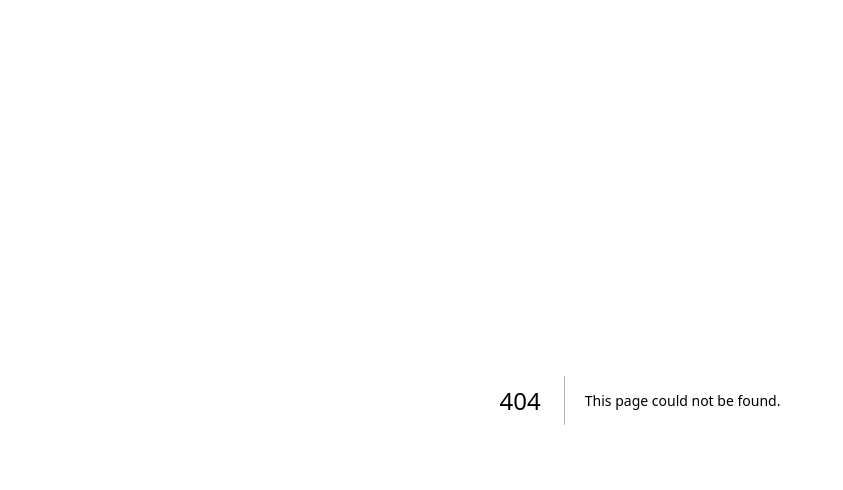
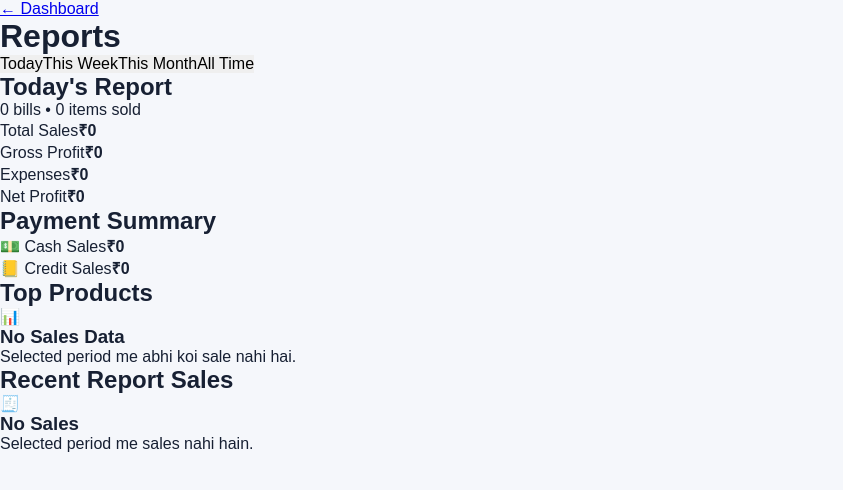
Before and after one commit to sameerkhan86926-a11y/hisabpro, a Next.js app: page /hisabpro/reports in a window 1280 px wide. Before the commit this address had no page. Shown: the top 490 px of the page, without its empty margins (0-843 px from the left). Built offline with nearby package versions, Linux system fonts and the light colour scheme.

Commit message:
Create page.tsx

```diff
--- /dev/null
+++ b/app/reports/page.tsx
@@ -0,0 +1,361 @@
+"use client";
+
+import { useEffect, useMemo, useState } from "react";
+
+type Sale = {
+  id: number;
+  product: string;
+  price: number;
+  purchasePrice: number;
+  quantity: number;
+  discount: number;
+  total: number;
+  date: string;
+  paymentType?: "cash" | "credit";
+};
+
+type Expense = {
+  id: number;
+  title: string;
+  category: string;
+  amount: number;
+  note: string;
+  date: string;
+};
+
+type ProductReport = {
+  name: string;
+  quantity: number;
+  sales: number;
+  profit: number;
+};
+
+type Period = "today" | "week" | "month" | "all";
+
+export default function ReportsPage() {
+  const [sales, setSales] = useState<Sale[]>([]);
+  const [expenses, setExpenses] = useState<Expense[]>([]);
+  const [period, setPeriod] = useState<Period>("today");
+
+  useEffect(() => {
+    const savedSales = JSON.parse(
+      localStorage.getItem("hisabpro_sales") || "[]"
+    );
+
+    const savedExpenses = JSON.parse(
+      localStorage.getItem("hisabpro_expenses") || "[]"
+    );
+
+    setSales(savedSales);
+    setExpenses(savedExpenses);
+  }, []);
+
+  function isInPeriod(dateString: string) {
+    if (period === "all") return true;
+
+    const date = new Date(dateString);
+    const now = new Date();
+
+    if (period === "today") {
+      return (
+        date.getDate() === now.getDate() &&
+        date.getMonth() === now.getMonth() &&
+        date.getFullYear() === now.getFullYear()
+      );
+    }
+
+    if (period === "week") {
+      const start = new Date(now);
+      start.setHours(0, 0, 0, 0);
+
+      const day = start.getDay();
+      const difference = day === 0 ? 6 : day - 1;
+
+      start.setDate(start.getDate() - difference);
+
+      return date >= start && date <= now;
+    }
+
+    if (period === "month") {
+      return (
+        date.getMonth() === now.getMonth() &&
+        date.getFullYear() === now.getFullYear()
+      );
+    }
+
+    return true;
+  }
+
+  const filteredSales = useMemo(
+    () => sales.filter((sale) => isInPeriod(sale.date)),
+    [sales, period]
+  );
+
+  const filteredExpenses = useMemo(
+    () => expenses.filter((expense) => isInPeriod(expense.date)),
+    [expenses, period]
+  );
+
+  const totalSales = filteredSales.reduce(
+    (sum, sale) => sum + sale.total,
+    0
+  );
+
+  const totalItems = filteredSales.reduce(
+    (sum, sale) => sum + sale.quantity,
+    0
+  );
+
+  const grossProfit = filteredSales.reduce(
+    (sum, sale) =>
+      sum +
+      (sale.price - sale.purchasePrice) * sale.quantity -
+      sale.discount,
+    0
+  );
+
+  const totalExpenses = filteredExpenses.reduce(
+    (sum, expense) => sum + expense.amount,
+    0
+  );
+
+  const netProfit = grossProfit - totalExpenses;
+
+  const cashSales = filteredSales
+    .filter((sale) => sale.paymentType !== "credit")
+    .reduce((sum, sale) => sum + sale.total, 0);
+
+  const creditSales = filteredSales
+    .filter((sale) => sale.paymentType === "credit")
+    .reduce((sum, sale) => sum + sale.total, 0);
+
+  const topProducts = useMemo(() => {
+    const map: Record<string, ProductReport> = {};
+
+    filteredSales.forEach((sale) => {
+      if (!map[sale.product]) {
+        map[sale.product] = {
+          name: sale.product,
+          quantity: 0,
+          sales: 0,
+          profit: 0,
+        };
+      }
+
+      map[sale.product].quantity += sale.quantity;
+      map[sale.product].sales += sale.total;
+
+      map[sale.product].profit +=
+        (sale.price - sale.purchasePrice) *
+          sale.quantity -
+        sale.discount;
+    });
+
+    return Object.values(map)
+      .sort((a, b) => b.sales - a.sales)
+      .slice(0, 10);
+  }, [filteredSales]);
+
+  const periodTitle =
+    period === "today"
+      ? "Today's Report"
+      : period === "week"
+      ? "This Week's Report"
+      : period === "month"
+      ? "This Month's Report"
+      : "All Time Report";
+
+  return (
+    <main className="reports-page">
+      <header className="reports-header">
+        <a href="/hisabpro/">← Dashboard</a>
+        <h1>Reports</h1>
+        <span></span>
+      </header>
+
+      <section className="report-period">
+        <button
+          className={period === "today" ? "active" : ""}
+          onClick={() => setPeriod("today")}
+        >
+          Today
+        </button>
+
+        <button
+          className={period === "week" ? "active" : ""}
+          onClick={() => setPeriod("week")}
+        >
+          This Week
+        </button>
+
+        <button
+          className={period === "month" ? "active" : ""}
+          onClick={() => setPeriod("month")}
+        >
+          This Month
+        </button>
+
+        <button
+          className={period === "all" ? "active" : ""}
+          onClick={() => setPeriod("all")}
+        >
+          All Time
+        </button>
+      </section>
+
+      <section className="report-title">
+        <h2>{periodTitle}</h2>
+        <p>
+          {filteredSales.length} bills • {totalItems} items sold
+        </p>
+      </section>
+
+      <section className="report-stats">
+        <div className="report-card">
+          <span>Total Sales</span>
+          <strong>
+            ₹{totalSales.toLocaleString("en-IN")}
+          </strong>
+        </div>
+
+        <div className="report-card">
+          <span>Gross Profit</span>
+          <strong>
+            ₹{grossProfit.toLocaleString("en-IN")}
+          </strong>
+        </div>
+
+        <div className="report-card expense">
+          <span>Expenses</span>
+          <strong>
+            ₹{totalExpenses.toLocaleString("en-IN")}
+          </strong>
+        </div>
+
+        <div className="report-card profit">
+          <span>Net Profit</span>
+          <strong>
+            ₹{netProfit.toLocaleString("en-IN")}
+          </strong>
+        </div>
+      </section>
+
+      <section className="report-section">
+        <h2>Payment Summary</h2>
+
+        <div className="payment-summary">
+          <div>
+            <span>💵 Cash Sales</span>
+            <strong>
+              ₹{cashSales.toLocaleString("en-IN")}
+            </strong>
+          </div>
+
+          <div>
+            <span>📒 Credit Sales</span>
+            <strong>
+              ₹{creditSales.toLocaleString("en-IN")}
+            </strong>
+          </div>
+        </div>
+      </section>
+
+      <section className="report-section">
+        <h2>Top Products</h2>
+
+        {topProducts.length === 0 ? (
+          <div className="report-empty">
+            <div>📊</div>
+            <h3>No Sales Data</h3>
+            <p>
+              Selected period me abhi koi sale nahi hai.
+            </p>
+          </div>
+        ) : (
+          <div className="top-products">
+            {topProducts.map((product, index) => (
+              <div
+                className="top-product"
+                key={product.name}
+              >
+                <div className="rank">
+                  #{index + 1}
+                </div>
+
+                <div className="top-product-info">
+                  <strong>{product.name}</strong>
+
+                  <span>
+                    {product.quantity} items sold
+                  </span>
+                </div>
+
+                <div className="top-product-right">
+                  <strong>
+                    ₹{product.sales.toLocaleString("en-IN")}
+                  </strong>
+
+                  <small>
+                    Profit ₹
+                    {product.profit.toLocaleString("en-IN")}
+                  </small>
+                </div>
+              </div>
+            ))}
+          </div>
+        )}
+      </section>
+
+      <section className="report-section">
+        <h2>Recent Report Sales</h2>
+
+        {filteredSales.length === 0 ? (
+          <div className="report-empty">
+            <div>🧾</div>
+            <h3>No Sales</h3>
+            <p>Selected period me sales nahi hain.</p>
+          </div>
+        ) : (
+          <div className="report-sales">
+            {[...filteredSales]
+              .reverse()
+              .slice(0, 10)
+              .map((sale) => (
+                <div
+                  className="report-sale"
+                  key={sale.id}
+                >
+                  <div>
+                    <strong>{sale.product}</strong>
+
+                    <span>
+                      {sale.quantity} × ₹
+                      {sale.price.toLocaleString("en-IN")}
+                    </span>
+
+                    <small>
+                      {new Date(
+                        sale.date
+                      ).toLocaleString("en-IN")}
+                    </small>
+                  </div>
+
+                  <div>
+                    <strong>
+                      ₹{sale.total.toLocaleString("en-IN")}
+                    </strong>
+
+                    <small>
+                      {sale.paymentType === "credit"
+                        ? "Credit"
+                        : "Cash"}
+                    </small>
+                  </div>
+                </div>
+              ))}
+          </div>
+        )}
+      </section>
+    </main>
+  );
+}
```
